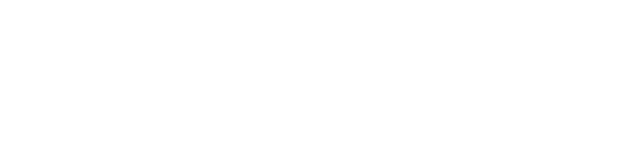
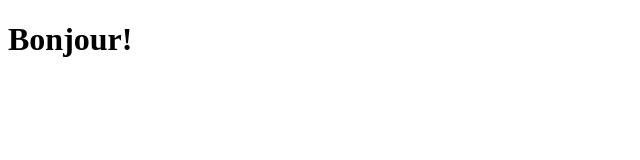
Before and after one commit to narudb/sharezza-social, a plain HTML site: page index.html in a window 1280 px wide. Shown: the whole page, without its empty margins (0-640 px from the left). Drawn offline with Linux system fonts and the light colour scheme.

Commit message:
Ajout de modifications

```diff
--- a/index.html
+++ b/index.html
@@ -2,9 +2,9 @@
 <html>
   <head>
     <meta charset="UTF-8">
-    <title>title</title>
+    <title>New title</title>
   </head>
   <body>
-
+  <h1>Bonjour!</h1>
   </body>
 </html>
```
